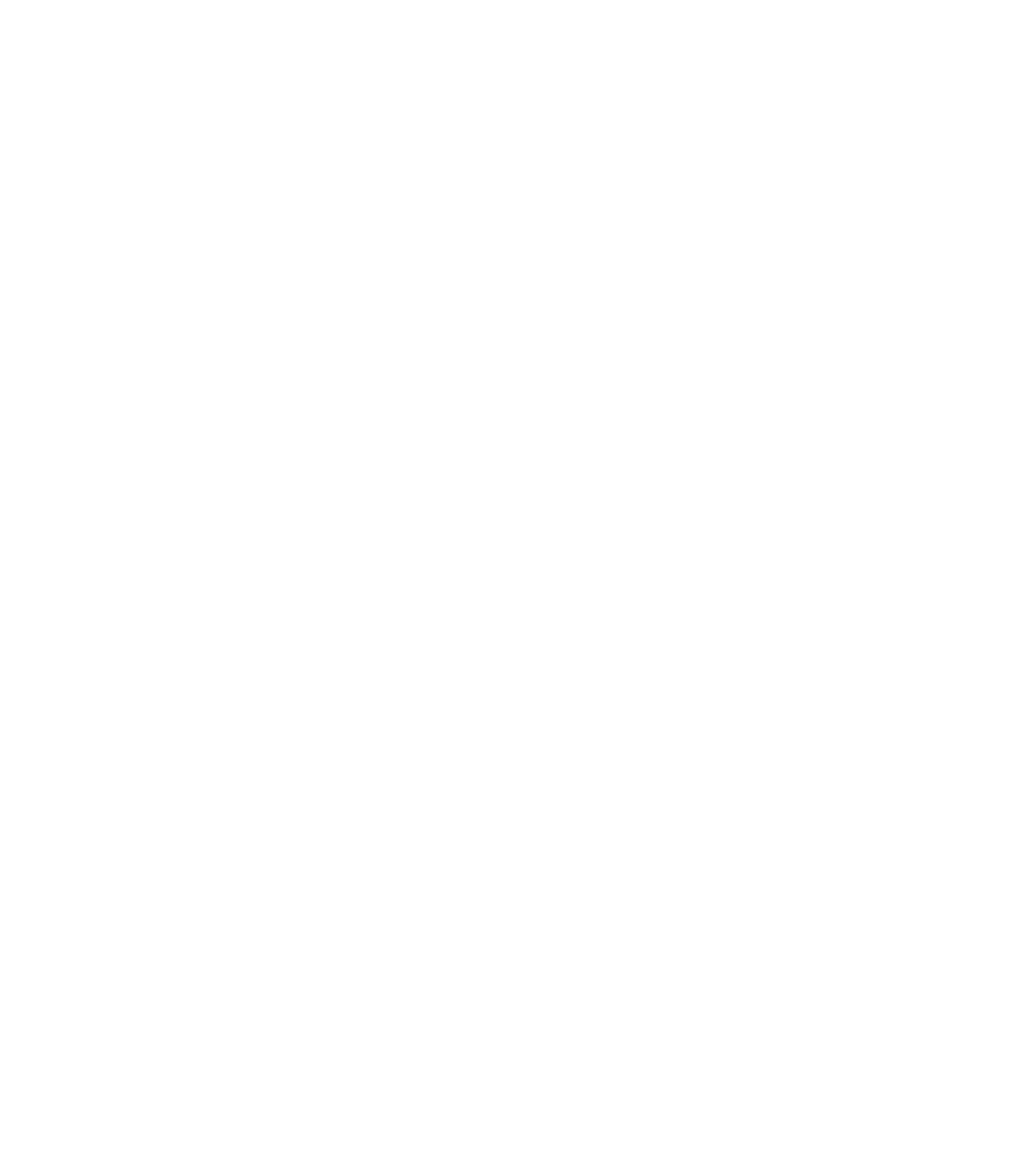
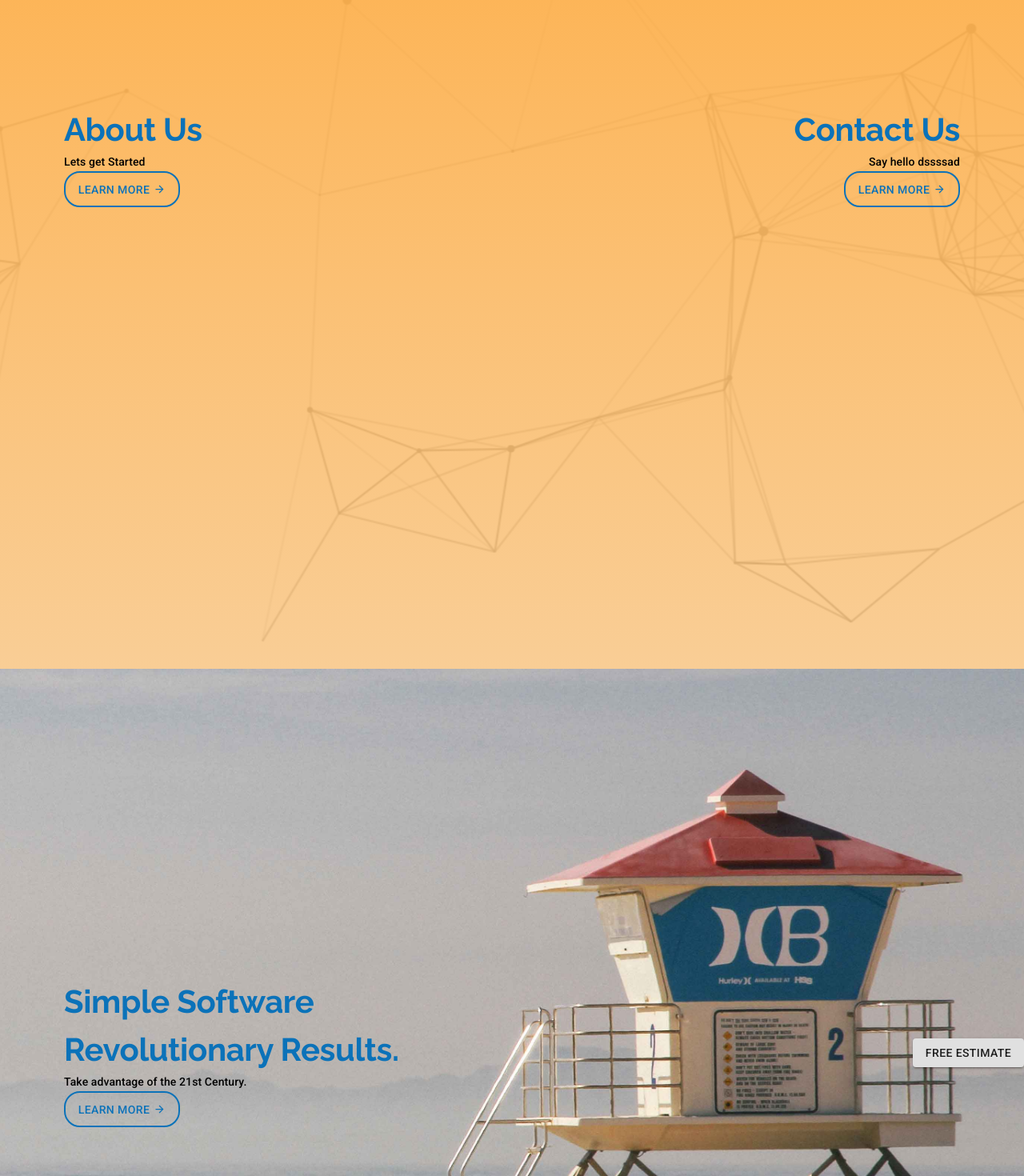
Before and after one commit to Kf-VasileMoraru/MaterialUI, a React (Create React App) app: page / in a window 1280 px wide. Shown: the part 3700-5170 px from the top of the page at 80% size. Before the commit the page ends 1745 px from the top, so only its background shows below. Built offline with nearby package versions, Linux system fonts and the light colour scheme.

Commit message:
adaugam pagini cleanup

```diff
--- a/src/components/LandingPage.js
+++ b/src/components/LandingPage.js
@@ -1,12 +1,16 @@
 import React from 'react';
 import {makeStyles, useTheme} from '@material-ui/core/styles';
-import {Grid, useMediaQuery} from '@material-ui/core';
+import {Card, CardContent, Grid, useMediaQuery} from '@material-ui/core';
 import Button from '@material-ui/core/Button';
 import Typography from '@material-ui/core/Typography';
 import ButtonArrow from './ui/ButtonArrow';
+import CallToAction from './ui/CallToAction';
+
 import customSoft from '../assets/Custom Software Icon.svg';
 import mobileApp from '../assets/mobileIcon.svg';
 import webSite from '../assets/websiteIcon.svg';
+import revolutionBackGround from '../assets/repeatingBackground.svg';
+import infoBackground from '../assets/infoBackground.svg';
 
 const useStyles = makeStyles(theme => ({
     estimateButton: {
@@ -35,7 +39,7 @@ const useStyles = makeStyles(theme => ({
         marginTop: '1em'
     },
     icon: {
-        width:200,
+        width: 200,
         marginLeft: '2em',
         [theme.breakpoints.down('xs')]: {
             marginLeft: '0em'
@@ -46,9 +50,37 @@ const useStyles = makeStyles(theme => ({
         [theme.breakpoints.down('sm')]: {
             padding: 25
         },
+    },
+    revolutionBackGround: {
+        backgroundImage: `url(${revolutionBackGround})`,
+        backgroundPosition: 'center',
+        backgroundSize: 'cover',
+        backgroundRepeat: 'no-repeat',
+        height: '100%',
+        width: '100%',
+
+    },
+    revolutionClasses: {
+        position: 'absolute',
+        boxShadow: theme.shadows[10],
+        borderRadius: 10,
+        padding: '10em',
+        [theme.breakpoints.down('sm')]: {
+            padding: '3em'
+        },
+    },
+
+    infoBackground: {
+        backgroundImage: `url(${infoBackground})`,
+        backgroundPosition: 'center',
+        backgroundSize: 'cover',
+        backgroundRepeat: 'no-repeat',
+        height: '100%',
+        width: '100%',
     }
 
 }));
+
 
 export default function LandingPage() {
     const classes = useStyles();
@@ -98,7 +130,7 @@ export default function LandingPage() {
             </Grid>
             <Grid item className={classes.serviceContainer}> {/*--------------3----------------*/}
                 <Grid container direction='row' justify={machesSM ? 'center' : 'flex-end'}>
-                    <Grid item style={{ textAlign: machesSM ? 'center' : undefined}}>
+                    <Grid item style={{textAlign: machesSM ? 'center' : undefined}}>
                         <Typography variant='h4'> Custom software development </Typography>
                         <Typography variant='subtitle1'>Save Energy. Save Energy. Save Energy.</Typography>
                         <Typography variant='subtitle1'>Cstom software development, ustom software
@@ -130,6 +162,61 @@ export default function LandingPage() {
                     </Grid>
                 </Grid>
             </Grid>
+            <Grid item>
+                <Grid container alignItems='center' justify='center' style={{height: '100em', marginTop: '10em'}}>
+                    <Card className={classes.revolutionClasses}>
+                        <CardContent>
+                            <Grid container direction='column' style={{textAlign: 'center'}}>
+                                <Grid item>
+                                    <Typography variant='h3' gutterBottom> The Revolution </Typography>
+                                </Grid>
+                                <Grid item>
+                                    <Typography variant='subtitle1'> Cuting edge is revolution Cuting edge is revolution
+                                        Cuting edge is revolution Cuting edge is revolution </Typography>
+                                    <Button variant='outlined' className={classes.learnButton}>
+                                        <span style={{marginRight: 5}}>Learn More</span>
+                                        <ButtonArrow width={15} height={15} fill={theme.palette.common.arcBlue}/>
+                                    </Button>
+                                </Grid>
+                            </Grid>
+                        </CardContent>
+                    </Card>
+                    <div className={classes.revolutionBackGround}></div>
+                </Grid>
+            </Grid>
+            <Grid item>
+                <Grid container direction='row' alignItems='center'  style={{height: '80em'}} >
+                    <Grid container style={{position: 'absolute'}} direction={machesSM ? 'column' : 'row'} >
+                        <Grid item sm style={{marginLeft: machesSM ? '2em' : '5em'}}>
+                            <Grid container direction='column'>
+                                <Typography variant='h2'>About Us </Typography>
+                                <Typography variant='subtitle2'> Lets get Started </Typography>
+                                <Button variant='outlined' className={classes.learnButton}>
+                                    <span style={{marginRight: 5}}>Learn More</span>
+                                    <ButtonArrow width={15} height={15} fill={theme.palette.common.arcBlue}/>
+                                </Button>
+                            </Grid>
+                        </Grid>
+                        <Grid item sm style={{marginRight: machesSM ? '2em' : '5em', textAlign: 'right'}}>
+                            <Grid container direction='column'>
+                                <Typography variant='h2'>Contact Us</Typography>
+                                <Typography variant='subtitle2'> Say hello
+                                    <span role='img' aria-label='waving hand'> dssssad </span>
+                                </Typography>
+                                <Grid item>
+                                    <Button variant='outlined' className={classes.learnButton}>
+                                        <span style={{marginRight: 5}}>Learn More</span>
+                                        <ButtonArrow width={15} height={15} fill={theme.palette.common.arcBlue}/>
+                                    </Button></Grid>
+                            </Grid>
+                        </Grid>
+                    </Grid>
+                    <div className={classes.infoBackground}></div>
+                </Grid>
+            </Grid>
+            <Grid item>
+                <CallToAction/>
+            </Grid>
         </Grid>
     );
 
--- /dev/null
+++ b/src/components/ui/CallToAction.js
@@ -0,0 +1,67 @@
+import React from 'react';
+import {Grid, makeStyles, Typography, useTheme} from '@material-ui/core';
+import Button from '@material-ui/core/Button';
+import ButtonArrow from './ButtonArrow';
+
+import backGround from '../../assets/background.jpg';
+import mobileBackGround from '../../assets/mobileBackground.jpg';
+
+const useStyles = makeStyles(theme => ({
+    learnButton: {
+        borderColor: theme.palette.common.arcBlue,
+        color: theme.palette.common.arcBlue,
+        borderWidth: 2,
+        borderRadius: 20,
+        height: 45,
+        width: 145,
+        '&:hover': {
+            backgroundColor: theme.palette.secondary.light
+        }
+    },
+    background: {
+        backgroundImage: `url(${backGround})`,
+        [theme.breakpoints.down('md')]: {
+            backgroundImage: `url(${mobileBackGround})`,
+            backgroundAttachment:'inherit',
+        },
+        backgroundAttachment:'fixed',
+        backgroundPosition: 'center',
+        backgroundSize: 'cover',
+        backgroundRepeat: 'no-repeat',
+        height: '100%',
+        width: '100%',
+    }
+}));
+
+export default function CallToAction() {
+    const classes = useStyles();
+    const theme = useTheme();
+    return (
+        <Grid container style={{height: '60em'}} alignItems='center' justify='space-between' className={classes.background} direction='row'>
+            <Grid item style={{marginLeft: '5em'}} >
+                <Grid container direction="column" >
+                    <Grid item>
+                        <Typography variant='h2'>
+                            Simple Software <br/> Revolutionary Results.
+                        </Typography>
+                        <Typography variant='subtitle2'>
+                            Take advantage of the 21st Century.
+                        </Typography>
+
+                        <Grid container>
+                            <Button variant='outlined' className={classes.learnButton}>
+                                <span style={{marginRight: 5}}>Learn More</span>
+                                <ButtonArrow width={15} height={15} fill={theme.palette.common.arcBlue}/>
+                            </Button>
+                        </Grid>
+                    </Grid>
+                </Grid>
+            </Grid>
+            <Grid item >
+                <Button variant='contained'>
+                    Free Estimate
+                </Button>
+            </Grid>
+        </Grid>
+    );
+}
```
Also changed, not shown: 1 other file (tests, documents, lock files or other folders).
